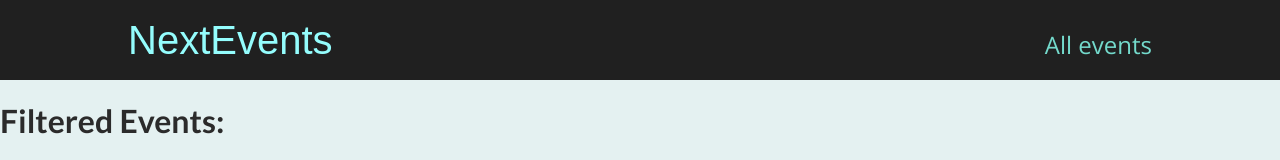
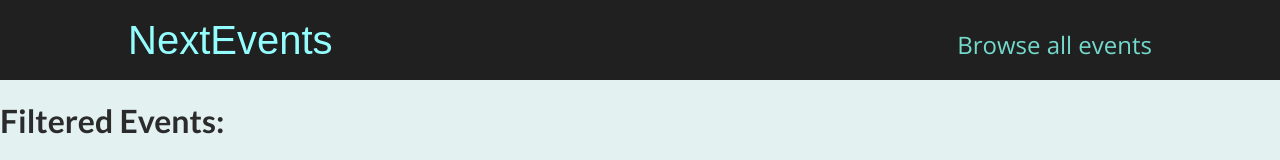
Before and after one commit to drepnikov/nextjs-handling, a Next.js app: page /events in a window 1280 px wide. Shown: the top 160 px of the page. Built offline with nearby package versions, Linux system fonts and the light colour scheme.

Commit message:
Страница со всеми событиями

```diff
--- a/components/layout/main-header.tsx
+++ b/components/layout/main-header.tsx
@@ -16,7 +16,7 @@ const MainHeaderComponent: React.FC<
       <nav className={classes.navigation}>
         <ul>
           <li>
-            <Link href={"/events"}>All events</Link>
+            <Link href={"/events"}>Browse all events</Link>
           </li>
         </ul>
       </nav>
--- a/pages/events/index.tsx
+++ b/pages/events/index.tsx
@@ -1,9 +1,13 @@
 import { NextPage } from "next";
+import { getAllEvents } from "dummy-data";
+import { EventListComponent } from "components/events/event-list.component";
 
 const AllEventsPage: NextPage = () => {
+  const events = getAllEvents();
+
   return (
     <div>
-      <h1>All Events Page</h1>
+      <EventListComponent items={events} />
     </div>
   );
 };
```
